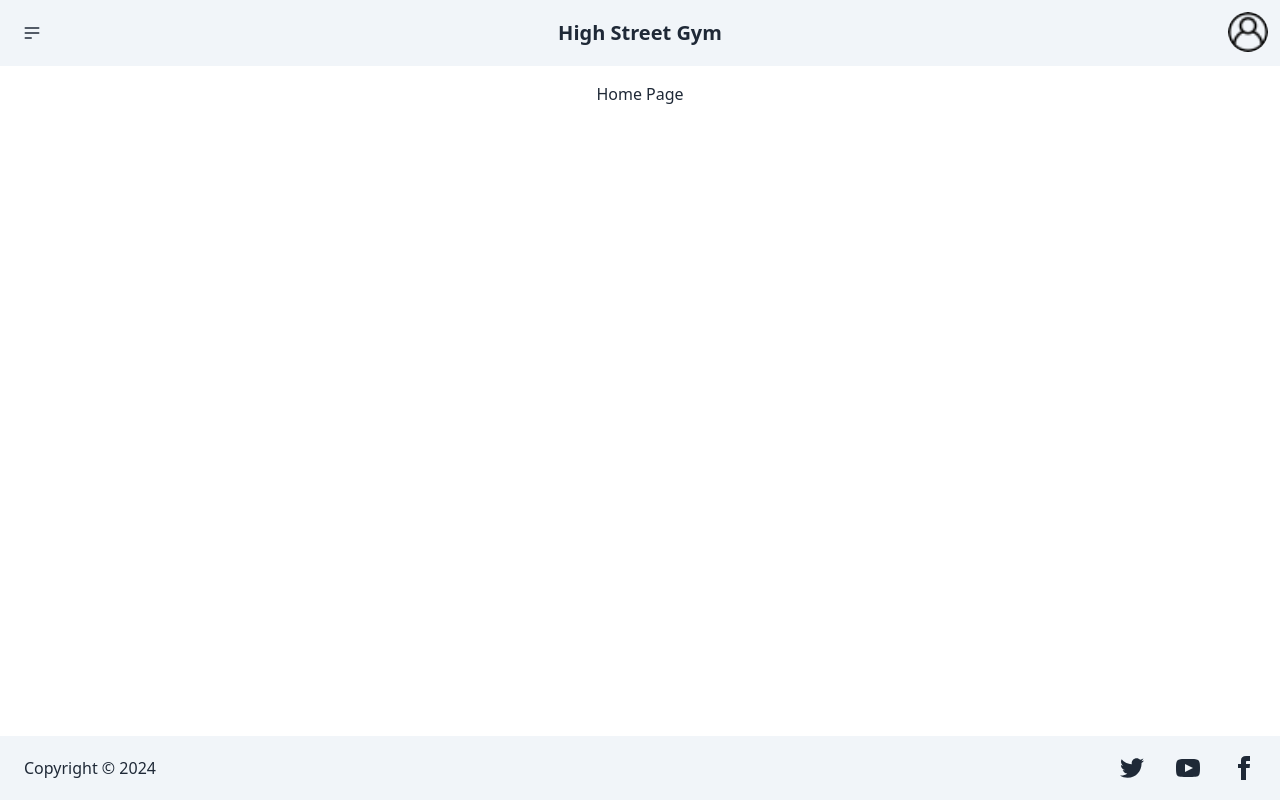
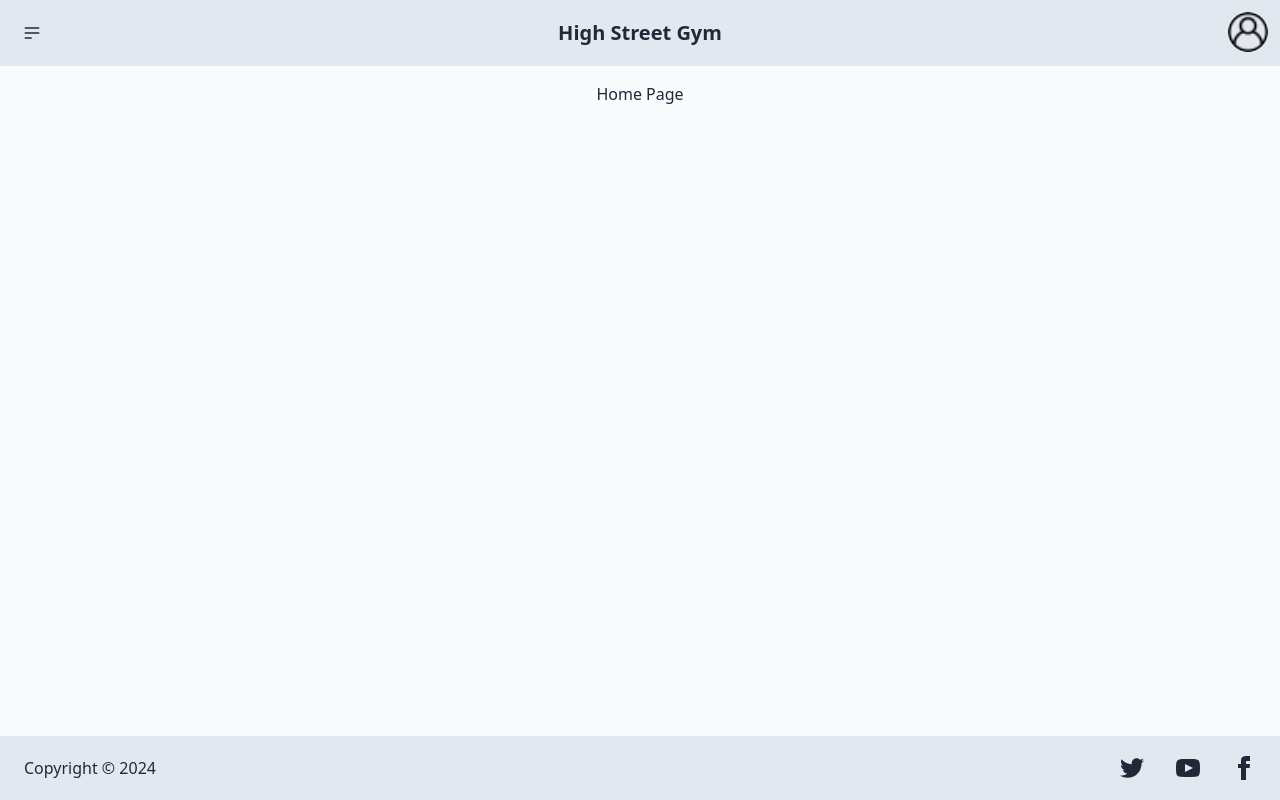
Before and after one commit to rainvr/web-services-assessment, a React app: page / in a window 1280 px wide. Built offline with nearby package versions, Linux system fonts and the light colour scheme; the HTML template or start-up script is replaced by a standard one.

Commit message:
Update layout and background styling on Footer, Header, & Pages

```diff
--- a/src/assets/Footer.jsx
+++ b/src/assets/Footer.jsx
@@ -6,7 +6,7 @@ function Footer() {
     return (
         // <footer className="flex flex-col bg-slate-500">This is the footer</footer>
         // <footer className="footer items-center p-4 bg-neutral text-neutral-content">
-        <footer className="navbar px-6 bg-slate-100">
+        <footer className="navbar px-6 bg-slate-200">
             <aside className="navbar-start">
                 <p>Copyright © {currentYear}</p>
             </aside>
--- a/src/assets/Header.jsx
+++ b/src/assets/Header.jsx
@@ -5,7 +5,7 @@ function Header() {
     return (
         // <header className="flex flex-col bg-slate-500">This is the Header</header>
 
-        <div className="navbar bg-slate-100">
+        <div className="navbar bg-slate-200">
             <div className="navbar-start">
                 <div className="dropdown">
                     <div tabIndex={0} role="button" className="btn btn-ghost btn-circle">
--- a/src/pages/BookingsPage.jsx
+++ b/src/pages/BookingsPage.jsx
@@ -4,9 +4,9 @@ import Footer from "../assets/Footer"
 
 function BookingsPage() {
     return (
-        <main className="flex flex-col gap-4 h-screen overflow-hidden">
+        <main className="flex flex-col bg-slate-50 h-screen overflow-hidden">
             <Header />
-            <section className="flex-1 mx-auto overflow-y-scroll">
+            <section className="flex-1 mx-auto p-4 overflow-y-scroll">
                 <h1>Bookings</h1>
             </section>
             <Footer />
--- a/src/pages/CalendarPage.jsx
+++ b/src/pages/CalendarPage.jsx
@@ -4,9 +4,9 @@ import Footer from "../assets/Footer"
 
 function CalendarPage() {
     return (
-        <main className="flex flex-col gap-4 h-screen overflow-hidden">
+        <main className="flex flex-col bg-slate-50 h-screen overflow-hidden">
             <Header />
-            <section className="flex-1 mx-auto overflow-y-scroll">
+            <section className="flex-1 mx-auto p-4 overflow-y-scroll">
                 <h1>Calendar</h1>
             </section>
             <Footer />
--- a/src/pages/HomePage.jsx
+++ b/src/pages/HomePage.jsx
@@ -4,9 +4,9 @@ import Footer from "../assets/Footer"
 
 function HomePage() {
     return (
-        <main className="flex flex-col gap-4 h-screen overflow-hidden">
+        <main className="flex flex-col bg-slate-50 h-screen overflow-hidden">
             <Header />
-            <section className="flex-1 mx-auto overflow-y-scroll">
+            <section className="flex-1 mx-auto p-4 overflow-y-scroll">
                 <h1>Home Page</h1>
             </section>
             <Footer />
--- a/src/pages/LoginPage.jsx
+++ b/src/pages/LoginPage.jsx
@@ -17,9 +17,9 @@ export default function LoginPage() {
     }
 
     return (
-        <main className="flex flex-col gap-4 h-screen overflow-hidden">
+        <main className="flex flex-col bg-slate-50 h-screen overflow-hidden">
             <Header />
-            <section className="flex-1 mx-auto overflow-y-scroll">
+            <section className="flex-1 mx-auto p-4 overflow-y-scroll">
                 <form onSubmit={handleSubmit} className="card-body card mx-auto w-96 bg-base-100 shadow-xl">
                     <h2 className="card-title justify-center mb-4">Login</h2>
                     <label className="form-control w-full max-w-xs">
--- a/src/pages/ProfilePage.jsx
+++ b/src/pages/ProfilePage.jsx
@@ -4,9 +4,9 @@ import Footer from "../assets/Footer"
 
 function ProfilePage() {
     return (
-        <main className="flex flex-col gap-4 h-screen overflow-hidden">
+        <main className="flex flex-col bg-slate-50 h-screen overflow-hidden">
             <Header />
-            <section className="flex-1 mx-auto overflow-y-scroll">
+            <section className="flex-1 mx-auto p-4 overflow-y-scroll">
                 <h1>Profile</h1>
             </section>
             <Footer />
--- a/src/pages/RegisterPage.jsx
+++ b/src/pages/RegisterPage.jsx
@@ -19,9 +19,9 @@ export default function RegisterPage() {
     }
 
     return (
-        <main className="flex flex-col gap-4 h-screen overflow-hidden">
+        <main className="flex flex-col bg-slate-50 h-screen overflow-hidden">
             <Header />
-            <section className="flex-1 mx-auto overflow-y-scroll">
+            <section className="flex-1 mx-auto p-4 overflow-y-scroll">
                 <form onSubmit={handleSubmit} className="card-body card w-96 bg-base-100 shadow-xl">
                     <h2 className="card-title justify-center mb-4">Sign Up</h2>
                     <label className="form-control w-full max-w-xs">
```
